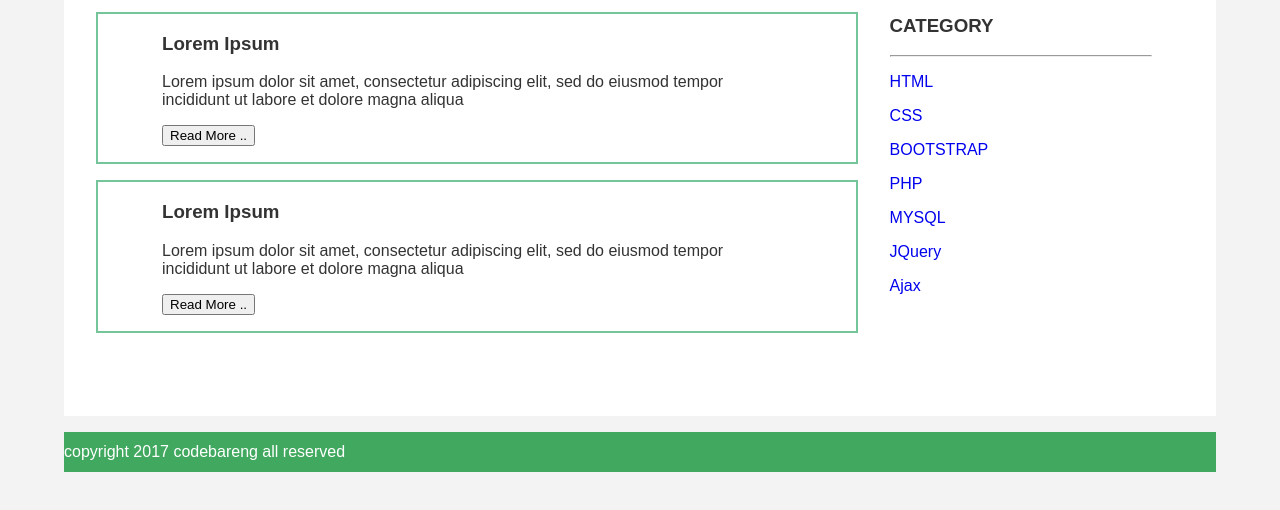
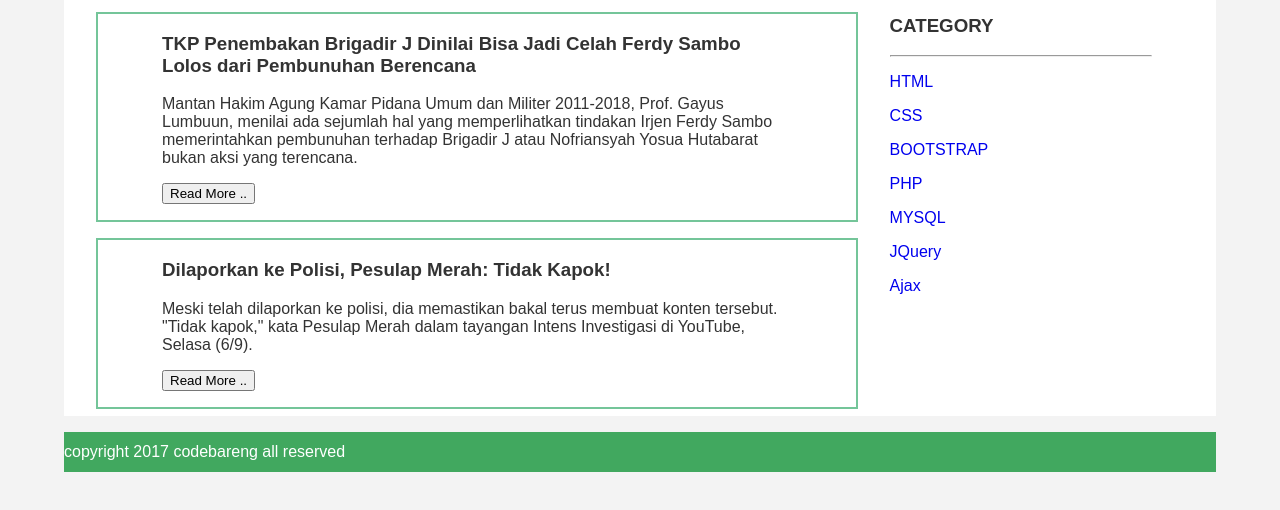
Before and after one commit to dikiogres/pweb-c-2022, a plain HTML site: page pertemuan 2/index.html in a window 1280 px wide. Shown: the part 194-704 px from the top of the page. Drawn offline with Linux system fonts and the light colour scheme.

Commit message:
feat: add new content

```diff
--- a/pertemuan 2/index.html
+++ b/pertemuan 2/index.html
@@ -28,16 +28,16 @@
                 <!-- blog -->
                 <div class="border">
                     <div class="jarak">
-                        <h3>Lorem Ipsum</h3>
-                        <p>Lorem ipsum dolor sit amet, consectetur adipiscing elit, sed do eiusmod tempor incididunt ut labore et dolore magna aliqua</p>
+                        <h3>TKP Penembakan Brigadir J Dinilai Bisa Jadi Celah Ferdy Sambo Lolos dari Pembunuhan Berencana</h3>
+                        <p>Mantan Hakim Agung Kamar Pidana Umum dan Militer 2011-2018, Prof. Gayus Lumbuun, menilai ada sejumlah hal yang memperlihatkan tindakan Irjen Ferdy Sambo memerintahkan pembunuhan terhadap Brigadir J atau Nofriansyah Yosua Hutabarat bukan aksi yang terencana.</p>
                         <button class="btn">Read More ..</button>
                     </div>
                 </div>
                 <!-- blog -->
                 <div class="border">
                     <div class="jarak">
-                        <h3>Lorem Ipsum</h3>
-                        <p>Lorem ipsum dolor sit amet, consectetur adipiscing elit, sed do eiusmod tempor incididunt ut labore et dolore magna aliqua</p>
+                        <h3>Dilaporkan ke Polisi, Pesulap Merah: Tidak Kapok!</h3>
+                        <p>Meski telah dilaporkan ke polisi, dia memastikan bakal terus membuat konten tersebut. "Tidak kapok," kata Pesulap Merah dalam tayangan Intens Investigasi di YouTube, Selasa (6/9).</p>
                         <button class="btn">Read More ..</button>
                     </div>
                 </div>
```
